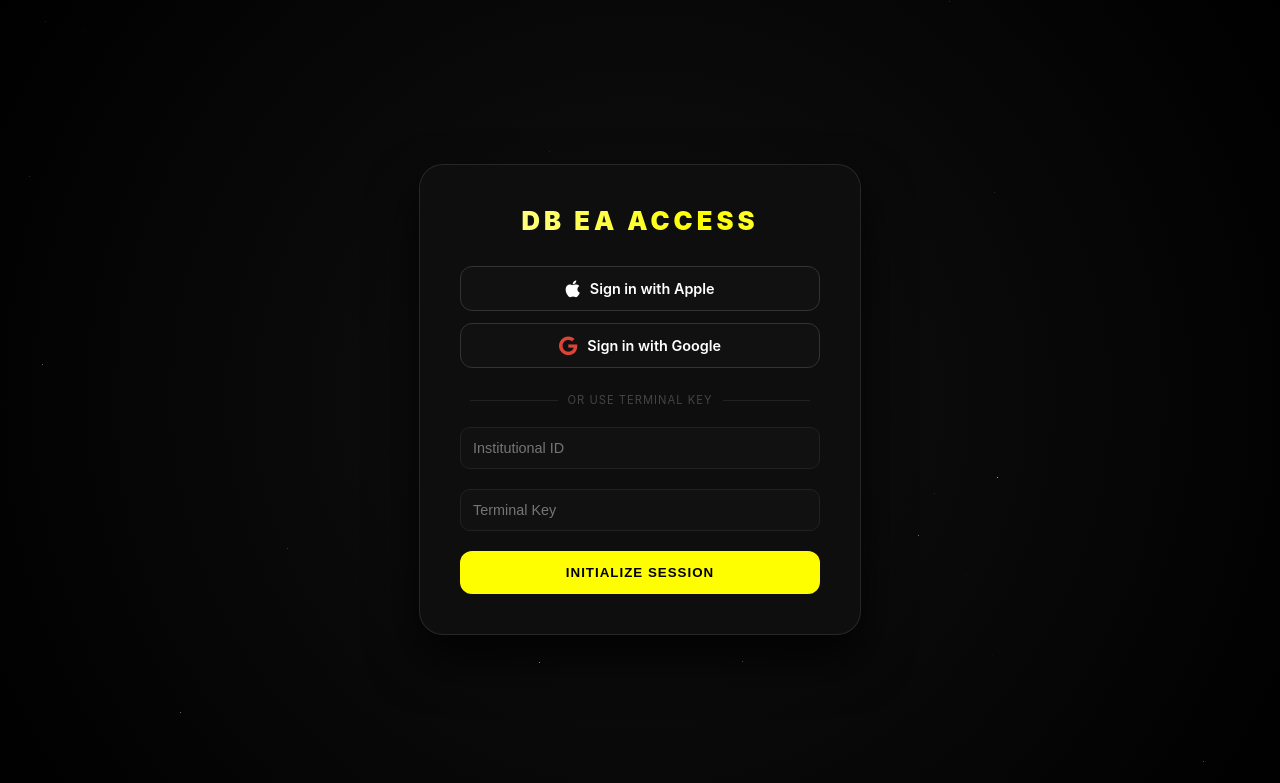
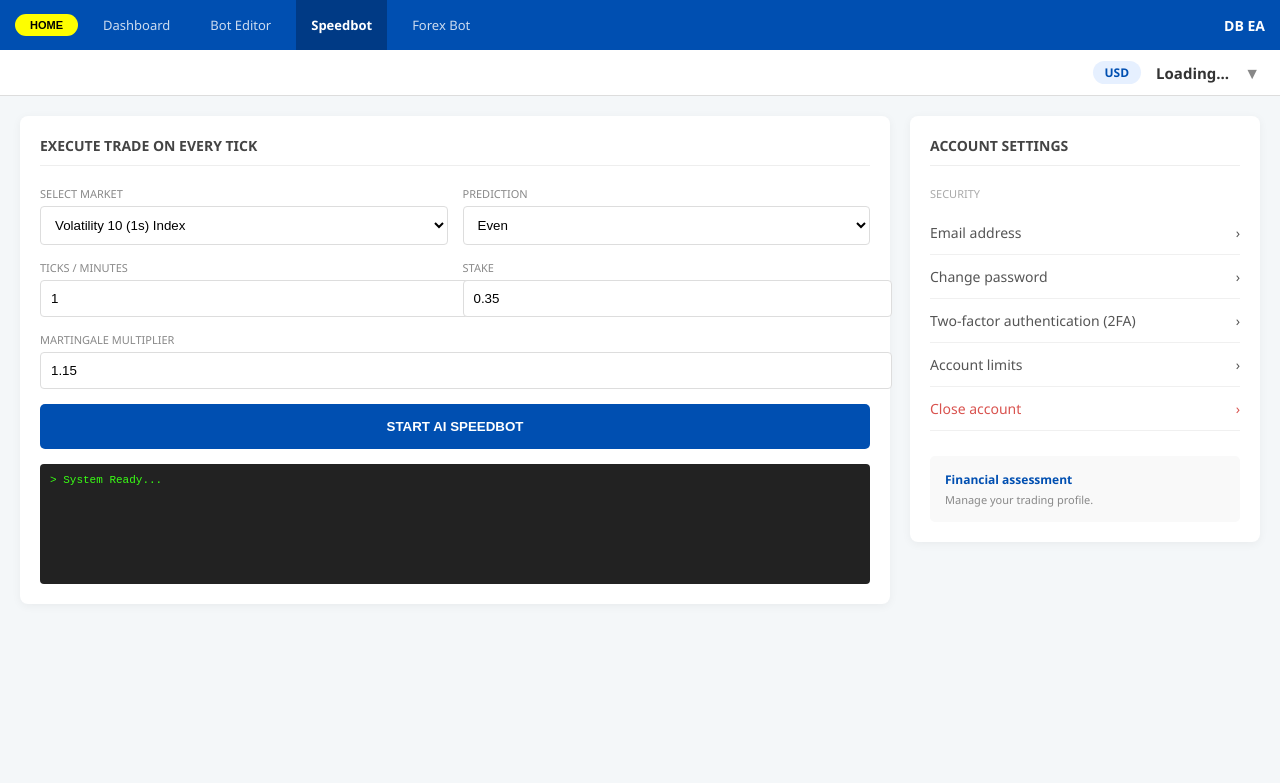
Before and after one commit to mzeemourice-stack/DBAutomaters2, a plain HTML site: page trading.html in a window 1280 px wide. Drawn offline with Linux system fonts and the light colour scheme.

Commit message:
Update trading.html

```diff
--- a/trading.html
+++ b/trading.html
@@ -3,157 +3,204 @@
 <head>
     <meta charset="UTF-8">
     <meta name="viewport" content="width=device-width, initial-scale=1.0">
-    <title>DB EA | Secure Access</title>
-    <link rel="stylesheet" href="https://cdnjs.cloudflare.com/ajax/libs/font-awesome/6.0.0/css/all.min.css">
+    <title>DB EA | Institutional Terminal</title>
     <style>
         :root {
-            --neon-yellow: #fefe00; --neon-blue: #00d2ff; --dark-bg: #050505;
+            --neon-yellow: #fefe00; --neon-lime: #39ff14; --neon-blue: #00d2ff;
+            --deriv-blue: #004fb1; --bg-gray: #f4f7f9;
         }
 
         body {
-            margin: 0; padding: 0; background: var(--dark-bg);
-            font-family: 'Inter', sans-serif; height: 100vh;
-            display: flex; align-items: center; justify-content: center;
-            overflow: hidden; perspective: 1000px;
+            margin: 0; background: var(--bg-gray); color: #333;
+            font-family: 'Segoe UI', Roboto, Helvetica, Arial, sans-serif;
+            display: flex; flex-direction: column; height: 100vh; overflow: hidden;
         }
 
-        /* --- BACKGROUND PARTICLES --- */
-        .warp-bg {
-            position: absolute; top: 0; left: 0; width: 100%; height: 100%;
-            background: radial-gradient(circle at center, #111 0%, #000 100%);
-            z-index: -1;
+        /* --- 1. BLUE HEADER (Image 174921) --- */
+        .top-nav {
+            height: 50px; background: var(--deriv-blue); display: flex;
+            align-items: center; justify-content: space-between; padding: 0 15px;
+        }
+        .nav-left { display: flex; align-items: center; gap: 10px; height: 100%; }
+        .nav-tab {
+            padding: 0 15px; color: rgba(255,255,255,0.8); font-size: 13px;
+            cursor: pointer; height: 100%; display: flex; align-items: center;
+        }
+        .nav-tab.active { background: #003a85; color: white; font-weight: bold; }
+        .btn-home {
+            background: var(--neon-yellow); border: none; padding: 5px 15px;
+            border-radius: 20px; font-weight: 900; cursor: pointer; font-size: 11px;
         }
 
-        /* --- LOGIN CARD --- */
-        .login-card {
-            background: rgba(15, 15, 15, 0.95);
-            border: 1px solid rgba(255, 255, 255, 0.1);
-            padding: 40px; border-radius: 24px; width: 360px;
-            backdrop-filter: blur(15px); text-align: center;
-            animation: cardSlideIn 0.8s ease-out forwards;
-            box-shadow: 0 25px 50px rgba(0,0,0,0.8);
+        /* --- 2. WHITE ACCOUNT BAR (Image 174921) --- */
+        .account-bar {
+            height: 45px; background: white; display: flex; align-items: center;
+            justify-content: flex-end; padding: 0 20px; gap: 15px; border-bottom: 1px solid #ddd;
+        }
+        .account-type {
+            background: #e6f0ff; color: var(--deriv-blue); padding: 3px 12px;
+            border-radius: 15px; font-weight: bold; font-size: 12px;
+        }
+        .balance { font-weight: 800; font-size: 15px; color: #333; }
+
+        /* --- 3. MAIN CONTENT (Images 174923 & 174928) --- */
+        .main-layout { display: grid; grid-template-columns: 1fr 350px; gap: 20px; padding: 20px; flex: 1; overflow-y: auto; }
+
+        .card { background: white; border-radius: 8px; padding: 20px; box-shadow: 0 2px 10px rgba(0,0,0,0.05); }
+        .card-title { font-weight: 700; color: #444; border-bottom: 1px solid #eee; padding-bottom: 10px; margin-bottom: 20px; font-size: 14px; }
+
+        /* SPEEDBOT FORM (Image 174923) */
+        .form-group { margin-bottom: 15px; }
+        label { display: block; font-size: 11px; color: #888; text-transform: uppercase; margin-bottom: 5px; }
+        select, input { width: 100%; padding: 10px; border: 1px solid #ddd; border-radius: 4px; background: #fff; }
+
+        .btn-run {
+            width: 100%; padding: 15px; background: var(--deriv-blue); color: white;
+            border: none; border-radius: 5px; font-weight: 700; cursor: pointer;
         }
 
-        @keyframes cardSlideIn {
-            0% { transform: scale(0.9); opacity: 0; }
-            100% { transform: scale(1); opacity: 1; }
+        /* ACCOUNT CENTER (Image 174928) */
+        .settings-link {
+            display: flex; justify-content: space-between; padding: 12px 0;
+            border-bottom: 1px solid #f0f0f0; cursor: pointer; font-size: 14px; color: #555;
         }
+        .settings-link:hover { color: var(--deriv-blue); }
 
-        .brand {
-            font-weight: 900; letter-spacing: 4px; color: var(--neon-yellow);
-            font-size: 1.6rem; margin-bottom: 30px;
-            background: linear-gradient(90deg, #fefe00, #fff, #fefe00);
-            background-size: 200% auto; -webkit-background-clip: text;
-            -webkit-text-fill-color: transparent; animation: shine 3s linear infinite;
+        /* LOG BOX */
+        #bot-log {
+            margin-top: 15px; background: #222; color: var(--neon-lime);
+            padding: 10px; border-radius: 4px; font-family: monospace; font-size: 11px;
+            height: 100px; overflow-y: auto;
         }
-
-        @keyframes shine { to { background-position: 200% center; } }
-
-        /* --- SSO BUTTONS (Google & Apple) --- */
-        .sso-container { display: flex; flex-direction: column; gap: 12px; margin-bottom: 25px; }
-
-        .sso-btn {
-            display: flex; align-items: center; justify-content: center; gap: 10px;
-            padding: 12px; border-radius: 12px; border: 1px solid #333;
-            background: #111; color: white; cursor: pointer; transition: 0.3s;
-            font-weight: 600; font-size: 0.9rem; text-decoration: none;
-        }
-
-        .sso-btn:hover { background: #222; border-color: #555; transform: translateY(-2px); }
-        .sso-btn i { font-size: 1.2rem; }
-        .fa-google { color: #DB4437; } /* Google Red */
-
-        .divider { display: flex; align-items: center; color: #444; margin: 20px 0; font-size: 0.7rem; letter-spacing: 1px; }
-        .divider::before, .divider::after { content: ""; flex: 1; height: 1px; background: #222; margin: 0 10px; }
-
-        /* --- INPUT FIELDS --- */
-        .input-group { position: relative; margin-bottom: 20px; }
-        input {
-            width: 100%; padding: 12px; background: #111;
-            border: 1px solid #222; color: white; border-radius: 10px;
-            outline: none; font-size: 0.9rem; transition: 0.4s; box-sizing: border-box;
-        }
-        input:focus { border-color: var(--neon-blue); box-shadow: 0 0 10px rgba(0, 210, 255, 0.2); }
-
-        /* --- LOADING BAR --- */
-        #loading-zone { display: none; margin-top: 20px; }
-        .progress-bg { width: 100%; height: 4px; background: #222; border-radius: 10px; overflow: hidden; }
-        .progress-fill { width: 0%; height: 100%; background: var(--neon-yellow); transition: 0.1s; }
-
-        .btn-login {
-            width: 100%; padding: 14px; border: none; border-radius: 12px;
-            background: var(--neon-yellow); color: black; font-weight: 900;
-            text-transform: uppercase; cursor: pointer; letter-spacing: 1px; transition: 0.3s;
-        }
-        .btn-login:hover { box-shadow: 0 0 20px var(--neon-yellow); transform: scale(1.02); }
-
     </style>
 </head>
 <body>
 
-    <div class="warp-bg" id="particles"></div>
+    <div class="top-nav">
+        <div class="nav-left">
+            <button class="btn-home" onclick="location.href='index.html'">HOME</button>
+            <div class="nav-tab">Dashboard</div>
+            <div class="nav-tab">Bot Editor</div>
+            <div class="nav-tab active">Speedbot</div>
+            <div class="nav-tab">Forex Bot</div>
+        </div>
+        <div style="color: white; font-weight: bold; font-size: 14px;">DB EA</div>
+    </div>
 
-    <div class="login-card">
-        <div class="brand">DB EA ACCESS</div>
+    <div class="account-bar">
+        <div class="account-type">USD</div>
+        <div class="balance" id="wallet-balance">Loading...</div>
+        <div style="cursor:pointer; color: #888;">▼</div>
+    </div>
 
-        <div class="sso-container">
-            <a href="#" class="sso-btn" onclick="startLoading()">
-                <i class="fab fa-apple"></i> Sign in with Apple
-            </a>
-            <a href="#" class="sso-btn" onclick="startLoading()">
-                <i class="fab fa-google"></i> Sign in with Google
-            </a>
+    <div class="main-layout">
+        <div class="trading-area">
+            <div class="card">
+                <div class="card-title">EXECUTE TRADE ON EVERY TICK</div>
+
+                <div style="display: grid; grid-template-columns: 1fr 1fr; gap: 15px;">
+                    <div class="form-group">
+                        <label>Select Market</label>
+                        <select id="market-select">
+                            <option value="1HZ10V">Volatility 10 (1s) Index</option>
+                            <option value="frxEURUSD">EUR/USD (Forex)</option>
+                        </select>
+                    </div>
+                    <div class="form-group">
+                        <label>Prediction</label>
+                        <select id="trade-type">
+                            <option value="DIGITEVEN">Even</option>
+                            <option value="DIGITODD">Odd</option>
+                            <option value="CALL">Forex: Rise</option>
+                            <option value="PUT">Forex: Fall</option>
+                        </select>
+                    </div>
+                </div>
+
+                <div style="display: grid; grid-template-columns: 1fr 1fr; gap: 15px;">
+                    <div class="form-group"><label>Ticks / Minutes</label><input type="number" id="duration" value="1"></div>
+                    <div class="form-group"><label>Stake</label><input type="number" id="stake" value="0.35"></div>
+                </div>
+
+                <div class="form-group">
+                    <label>Martingale Multiplier</label>
+                    <input type="number" id="martingale" value="1.15">
+                </div>
+
+                <button class="btn-run" onclick="startTrading()">START AI SPEEDBOT</button>
+                <div id="bot-log">> System Ready...</div>
+            </div>
         </div>
 
-        <div class="divider">OR USE TERMINAL KEY</div>
+        <div class="account-center">
+            <div class="card">
+                <div class="card-title">ACCOUNT SETTINGS</div>
+                <div style="font-size: 11px; color: #aaa; margin-bottom: 10px;">SECURITY</div>
 
-        <div class="input-group">
-            <input type="text" placeholder="Institutional ID">
-        </div>
+                <div class="settings-link">Email address <span>›</span></div>
+                <div class="settings-link">Change password <span>›</span></div>
+                <div class="settings-link">Two-factor authentication (2FA) <span>›</span></div>
+                <div class="settings-link">Account limits <span>›</span></div>
+                <div class="settings-link" style="color: #d9534f;">Close account <span>›</span></div>
 
-        <div class="input-group">
-            <input type="password" placeholder="Terminal Key">
-        </div>
-
-        <button class="btn-login" id="loginBtn" onclick="startLoading()">Initialize Session</button>
-
-        <div id="loading-zone">
-            <p style="color: var(--neon-blue); font-size: 0.6rem; margin-bottom: 8px;">ENCRYPTING TUNNEL...</p>
-            <div class="progress-bg"><div class="progress-fill" id="fill"></div></div>
+                <div style="margin-top: 25px; padding: 15px; background: #f9f9f9; border-radius: 5px;">
+                    <div style="font-size: 12px; font-weight: bold; color: var(--deriv-blue);">Financial assessment</div>
+                    <div style="font-size: 11px; color: #888; margin-top: 4px;">Manage your trading profile.</div>
+                </div>
+            </div>
         </div>
     </div>
 
     <script>
-        function startLoading() {
-            document.getElementById('loginBtn').style.display = 'none';
-            document.getElementById('loading-zone').style.display = 'block';
-            let fill = document.getElementById('fill');
-            let width = 0;
-            let interval = setInterval(() => {
-                if (width >= 100) {
-                    clearInterval(interval);
-                    window.location.href = 'trading.html';
-                } else {
-                    width += Math.random() * 5;
-                    fill.style.width = width + '%';
+        const TOKEN = 'Kc9DWs8mdnEQRri'; // Your Token
+        const APP_ID = 1089;
+        let ws = new WebSocket(`wss://ws.binaryws.com/websockets/v3?app_id=${APP_ID}`);
+
+        ws.onopen = () => {
+            ws.send(JSON.stringify({ "authorize": TOKEN }));
+        };
+
+        ws.onmessage = (msg) => {
+            const data = JSON.parse(msg.data);
+            if (data.msg_type === 'authorize') {
+                document.getElementById('wallet-balance').innerText = data.authorize.balance + " USD";
+            }
+            if (data.msg_type === 'buy') {
+                addLog("TRADE PLACED: ID " + data.buy.contract_id);
+            }
+            if (data.error) {
+                addLog("ERROR: " + data.error.message);
+            }
+        };
+
+        function startTrading() {
+            const market = document.getElementById('market-select').value;
+            const type = document.getElementById('trade-type').value;
+            const stake = document.getElementById('stake').value;
+            const dur = document.getElementById('duration').value;
+
+            addLog(`Attempting ${type} on ${market}...`);
+
+            const request = {
+                "buy": 1,
+                "price": parseFloat(stake),
+                "parameters": {
+                    "amount": parseFloat(stake),
+                    "basis": "stake",
+                    "contract_type": type,
+                    "currency": "USD",
+                    "duration": parseInt(dur),
+                    "duration_unit": market.startsWith('frx') ? "m" : "t",
+                    "symbol": market
                 }
-            }, 100);
+            };
+            ws.send(JSON.stringify(request));
         }
 
-        // Background Stars Animation
-        const bg = document.getElementById('particles');
-        for (let i = 0; i < 40; i++) {
-            const star = document.createElement('div');
-            star.style.position = 'absolute';
-            star.style.background = 'white';
-            star.style.width = '1px';
-            star.style.height = '1px';
-            star.style.top = Math.random() * 100 + '%';
-            star.style.left = Math.random() * 100 + '%';
-            star.style.opacity = Math.random();
-            star.animate([{ transform: 'scale(0)' }, { transform: 'scale(1.5)' }],
-                { duration: 2000 + Math.random() * 2000, iterations: Infinity, direction: 'alternate' });
-            bg.appendChild(star);
+        function addLog(text) {
+            const log = document.getElementById('bot-log');
+            log.innerHTML += `<div>> ${text}</div>`;
+            log.scrollTop = log.scrollHeight;
         }
     </script>
 </body>
```
